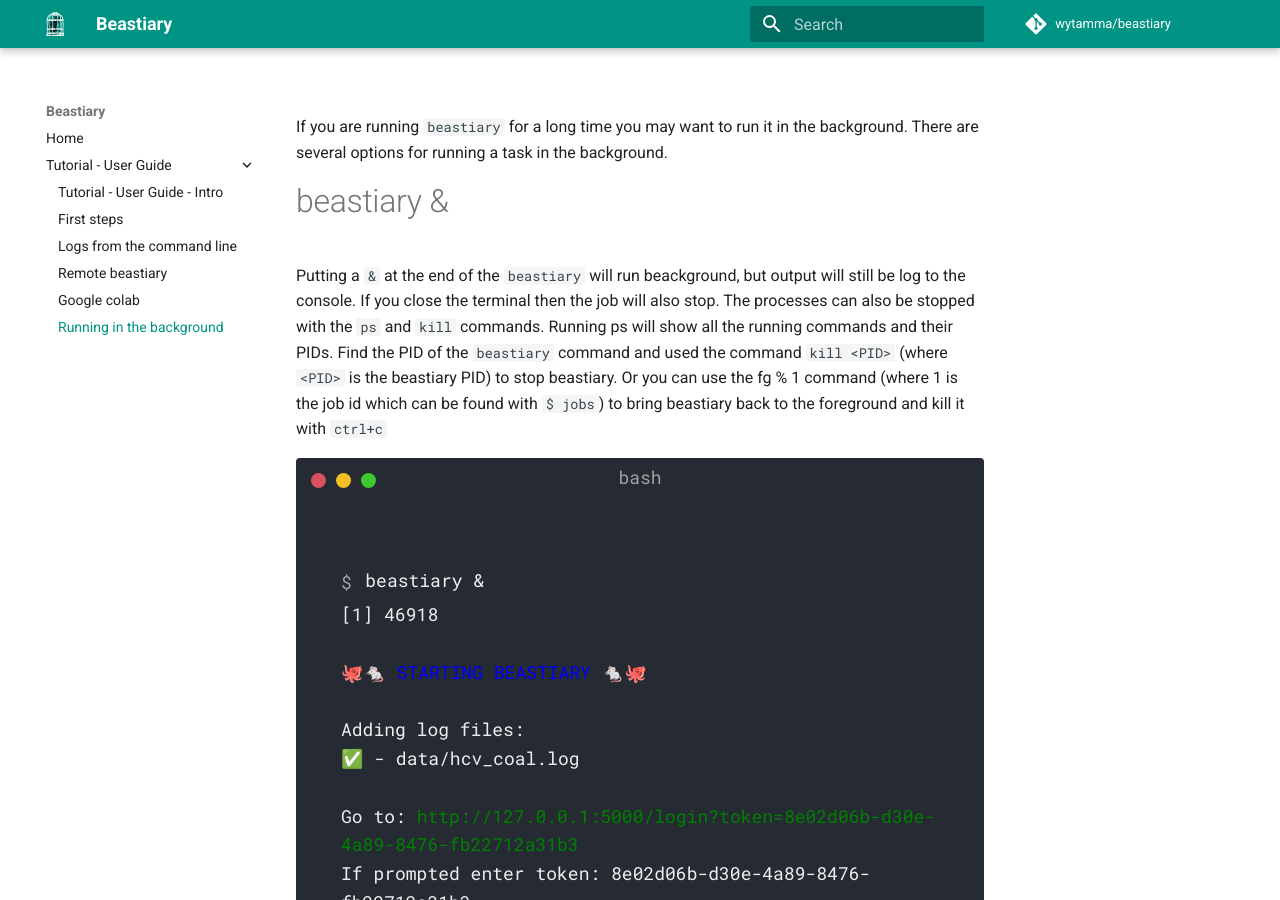
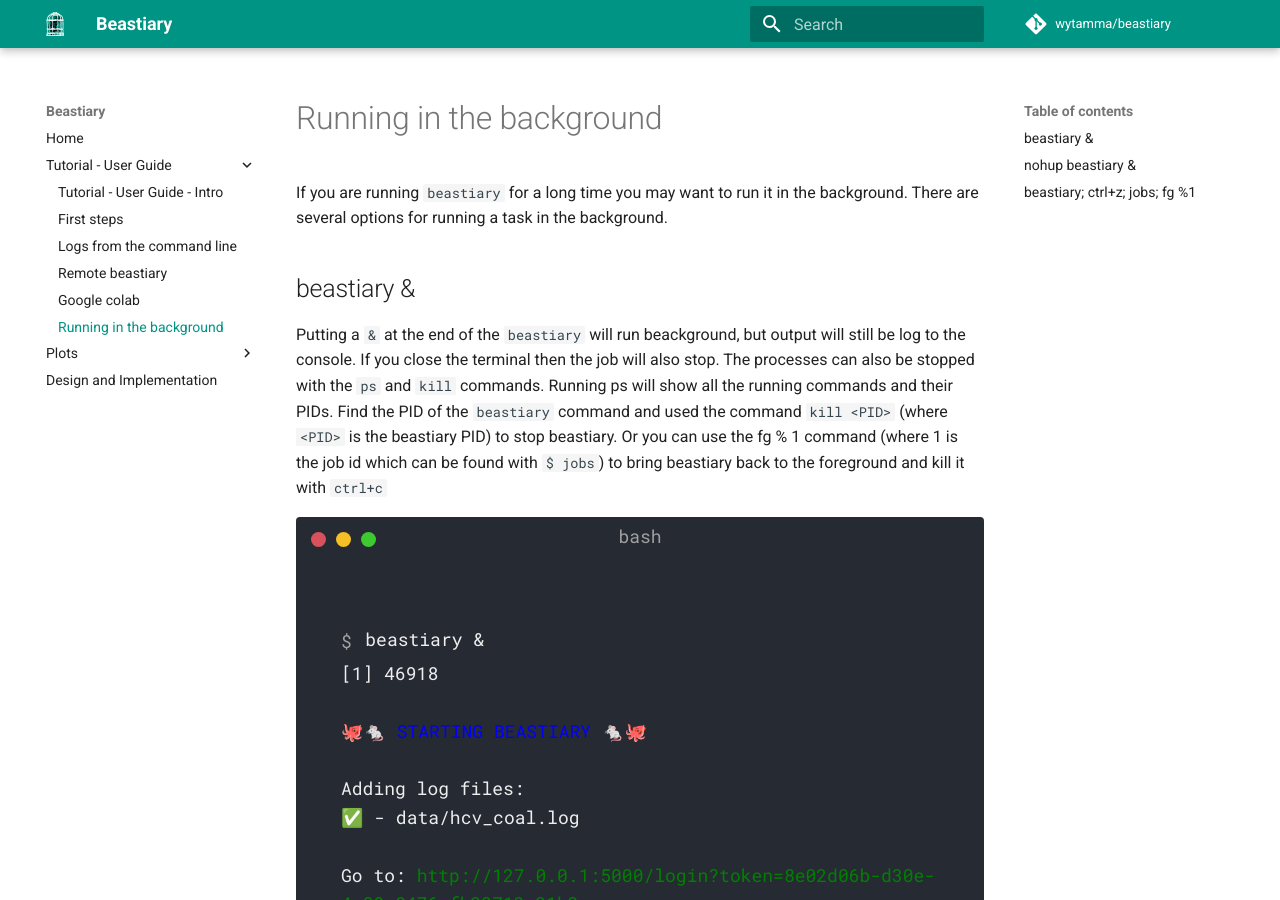
Before and after one commit to Wytamma/beastiary, an MkDocs documentation site: the page built from docs/tutorial/running-in-the-background.md, in a window 1280 px wide and 900 px high. Built offline with MkDocs 1.6.1 and Material for MkDocs 9.7.7, drawn with Linux system fonts in a browser that asks for light colours; comment, search, counter and statistics services are not loaded.

Commit message:
:memo: add plots and design to docs

```diff
--- a/docs/tutorial/running-in-the-background.md
+++ b/docs/tutorial/running-in-the-background.md
@@ -1,6 +1,6 @@
 If you are running `beastiary` for a long time you may want to run it in the background. There are several options for running a task in the background.
 
-# beastiary &
+## beastiary &
 
 Putting a `&` at the end of the `beastiary` will run beackground, but output will still be log to the console. If you close the terminal then the job will also stop. The processes can also be stopped with the `ps` and `kill` commands. Running ps will show all the running commands and their PIDs. Find the PID of the `beastiary` command and used the command `kill <PID>` (where `<PID>` is the beastiary PID) to stop beastiary. Or you can use the fg % 1 command (where 1 is the job id which can be found with `$ jobs`) to bring beastiary back to the foreground and kill it with `ctrl+c`
 
@@ -29,10 +29,10 @@ $ fg % 1
 </div>
 
 
-# nohup beastiary &
+## nohup beastiary &
 
 The `nohup` and `&` at the end of the beast command tells bash to run the command in the background and to not stop if you close the terminal. The processes must be stopped with the `ps` and `kill` commands.
 
-# beastiary; ctrl+z; jobs; fg %1
+## beastiary; ctrl+z; jobs; fg %1
 
 Jobs can also be pushed to the background using the job control command `ctrl+z`. Start beastiary then press `ctrl+z`. Enter `fg %1` to bring beastiary back to the foreground (where 1 is the job id which can be found with `$ jobs`).
--- a/mkdocs.yml
+++ b/mkdocs.yml
@@ -16,6 +16,10 @@ nav:
   - tutorial/remote-beastiary.md
   - tutorial/google-colab.md
   - tutorial/running-in-the-background.md
+- Plots:
+  - plots/Cumulative-ESS.md
+  - plots/parallel-coordinates.md
+- Design and Implementation: design.md
 
 markdown_extensions:
 - toc:
@@ -24,6 +28,7 @@ markdown_extensions:
     guess_lang: false
 - admonition
 - codehilite
+- md_in_html
 - extra
 - pymdownx.superfences:
     custom_fences:
```
Also changed, not shown: docs/design.md (added, +14 -0 lines), docs/plots/Cumulative-ESS.md (added, +12 -0 lines), docs/plots/parallel-coordinates.md (added, +7 -0 lines), docs/tutorial/user-interface.md (added, +16 -0 lines), docs/images/Implementation.png (added), docs/images/cumulativeESS.png (added), docs/images/parallel.png (added), 1 other file.
